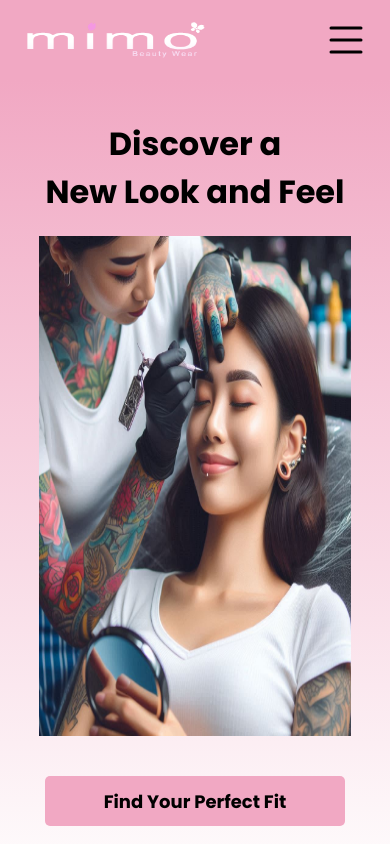
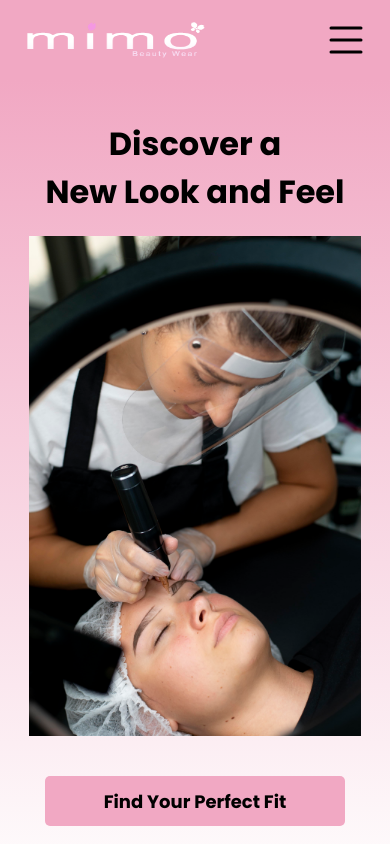
Before and after one commit to BrandonGatewood/MimoBeautyWear, a React (Vite) app: page / in a window 390 px wide. Shown: the top 844 px of the page. Built offline with nearby package versions, Linux system fonts and the light colour scheme.

Commit message:
landing page image responsive landing page image changes depending on screen size

```diff
--- a/src/css/pages/home.css
+++ b/src/css/pages/home.css
@@ -7,12 +7,6 @@ h1 {
             Landing Page
 
 **/
-
-/** Universal Styling **/
-.fakeImg {
-    width: 80%;
-    height: 500px;
-}
 
 /** Call to action **/
 .ctaSection {
@@ -89,7 +83,16 @@ h1 {
 
 
 /** Mobile View Landing Page**/
-@media (max-width: 600px) {
+@media (max-width: 768px) {
+    .imageMobile {
+        display: block;
+        width: 100%;
+        height: 100%;
+    }
+    .imageDesktop {
+        display: none;
+    }
+
     .cta {
         display: flex;
         flex-direction: column;
@@ -119,11 +122,21 @@ h1 {
 }
 
 /** Tablet and Desktop View Landing Page **/
-@media (min-width: 601px) {
+@media (min-width: 769px) {
+    .imageMobile {
+        display: block;
+        width: 100%;
+        height: 100%;
+    }
+    .imageDesktop {
+        display: none;
+    }
+
     .cta {
         padding: 40px 20px;
         display: flex;
         align-items: center;
+        justify-content: space-evenly;
     }
 
     .ctaContent {
@@ -143,6 +156,19 @@ h1 {
     }
 }
 
+@media (min-width: 850px) {
+    .imageMobile {
+        display: none;
+    }
+    .imageDesktop {
+        display: block;
+        width: 100%;
+        height: 100%;
+    }
+
+}
+
+
 /** Desktop View **/
 @media (min-width: 1024px) {
     .aboutUsBody {
--- a/src/pages/Home.jsx
+++ b/src/pages/Home.jsx
@@ -3,7 +3,8 @@ import Footer from "../components/Footer";
 
 // Styles and assets
 import "../css/pages/home.css";
-import fakeImg from "../assets/fakeimg.png";
+import fakeImgMobile from "../assets/stockImages/landingSectionMobile.jpg";
+import fakeImgDesktop from "../assets/stockImages/landingSectionDesktop.jpg";
 import { useState, useEffect } from "react";
 
 const Home = () => {
@@ -37,7 +38,8 @@ const Home = () => {
                         </div>
                     </div>
                     <div className="ctaImg">
-                        <img src={ fakeImg } className="fakeImg" alt="img of a lady performing cosmetic tattoo" />
+                        <img src={ fakeImgMobile } className="imageMobile" alt="img of a lady performing cosmetic tattoo" />
+                        <img src={ fakeImgDesktop } className="imageDesktop" alt="img of a lady performing cosmetic tattoo" />
                     </div>
                 </div>
                 <div className="mobileButtonSection">
@@ -55,17 +57,6 @@ const Home = () => {
                     })
                 }
             </div>
-
-
-
-
-
-
-
-
-
-
-
             <div className="aboutUs">
                 <h1>About Us</h1>
                 <p className="aboutUsBody">
@@ -76,8 +67,6 @@ const Home = () => {
                     recognition in 2020 and 2021 for Hair Salon services.
                 </p>
                 </div>
-            <div className="gallery">
-            </div>
             <Footer />
         </>
     )
```
Also changed, not shown: src/assets/stockImages/landingSectionMobile.jpg (added), 1 other file (tests, documents, lock files or other folders).
